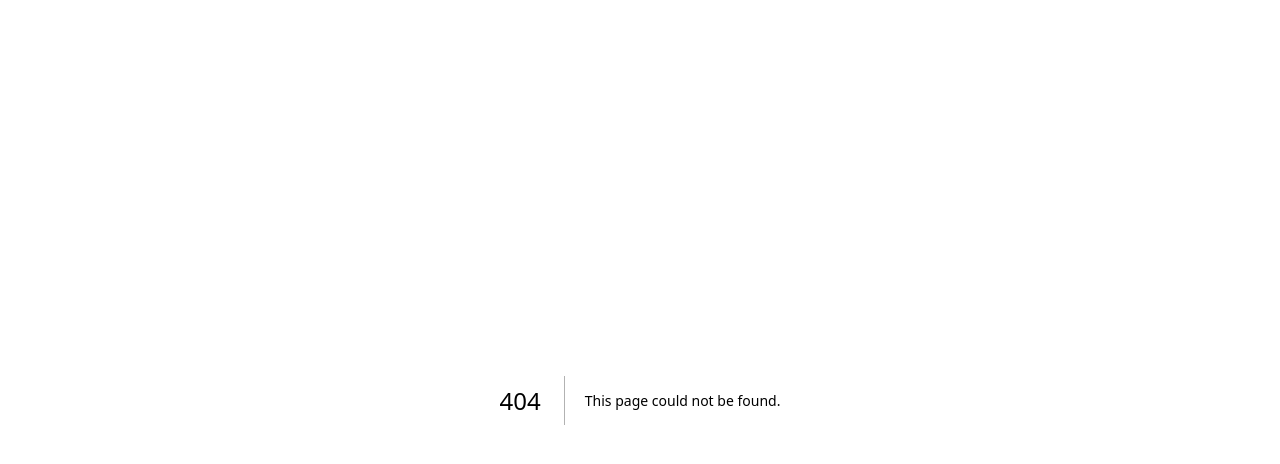
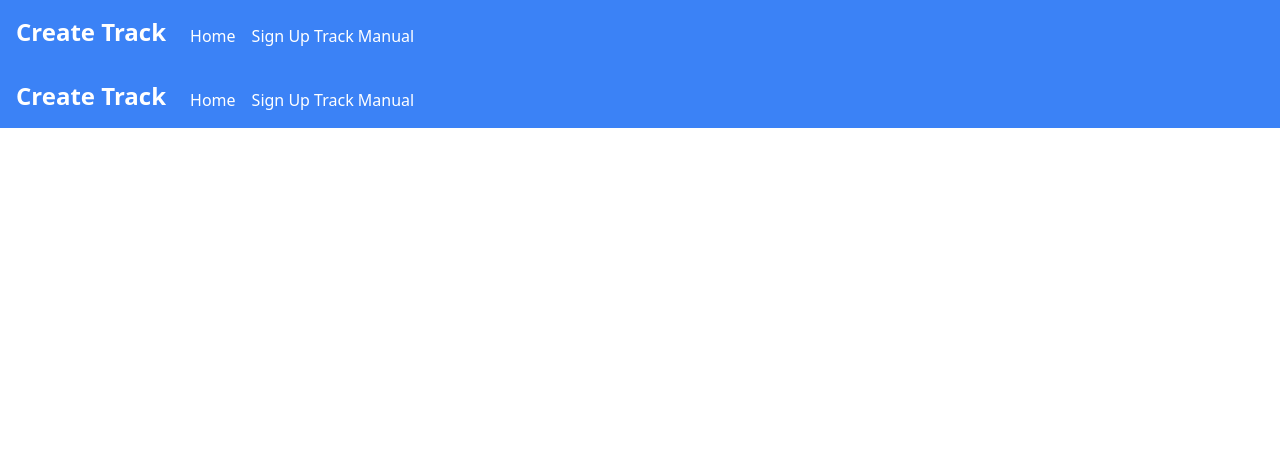
Before and after one commit to gonardfreeman/segment-test, a Next.js app: page /components/header in a window 1280 px wide. Before the commit this address had no page. Shown: the top 464 px of the page. Built offline with nearby package versions, Linux system fonts and the light colour scheme.

Commit message:
added header

```diff
--- a/src/pages/_app.tsx
+++ b/src/pages/_app.tsx
@@ -1,6 +1,11 @@
-import '@/styles/globals.css'
-import type { AppProps } from 'next/app'
+import "@/styles/globals.css";
+import type { AppProps } from "next/app";
+import Layout from "./components/layout";
 
 export default function App({ Component, pageProps }: AppProps) {
-  return <Component {...pageProps} />
+  return (
+    <Layout>
+      <Component {...pageProps} />
+    </Layout>
+  );
 }
--- /dev/null
+++ b/src/pages/components/header.tsx
@@ -0,0 +1,25 @@
+import Link from "next/link";
+
+export default function Header() {
+  return (
+    <header className="bg-blue-500 p-4 text-white">
+      <div className="container mx-auto flex gap-2 items-end">
+        <h1 className="text-2xl font-bold">Create Track</h1>
+        <nav className="ml-4">
+          <ul className="flex space-x-4">
+            <li>
+              <Link href="/" className="hover:underline">
+                Home
+              </Link>
+            </li>
+            <li>
+              <Link href="/blc-sign-up-track" className="hover:underline">
+                Sign Up Track Manual
+              </Link>
+            </li>
+          </ul>
+        </nav>
+      </div>
+    </header>
+  );
+}
--- /dev/null
+++ b/src/pages/components/layout.tsx
@@ -0,0 +1,11 @@
+import Header from "./header";
+import { LayoutProps } from "@/typings/data";
+
+export default function Layout({ children }: LayoutProps) {
+  return (
+    <>
+      <Header />
+      <main>{children}</main>
+    </>
+  );
+}
--- a/src/typings/data/index.d.ts
+++ b/src/typings/data/index.d.ts
@@ -1,3 +1,4 @@
+import type { ReactNode } from "react";
 interface Person {
   email: string;
   name: string;
@@ -37,3 +38,7 @@ interface InputProps {
 interface MainComponentProps {
   readonly inputs: InputConfig[];
 }
+
+export interface LayoutProps {
+  readonly children: readonly ReactNode;
+}
```
